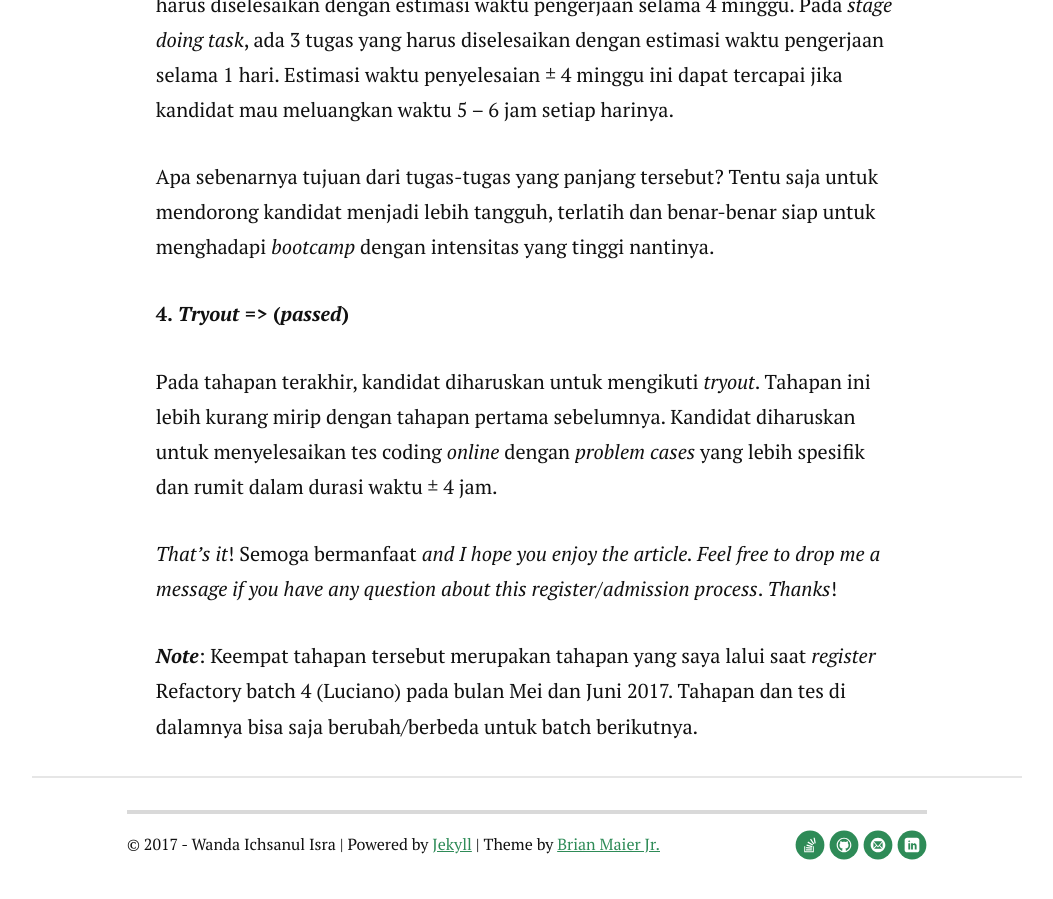
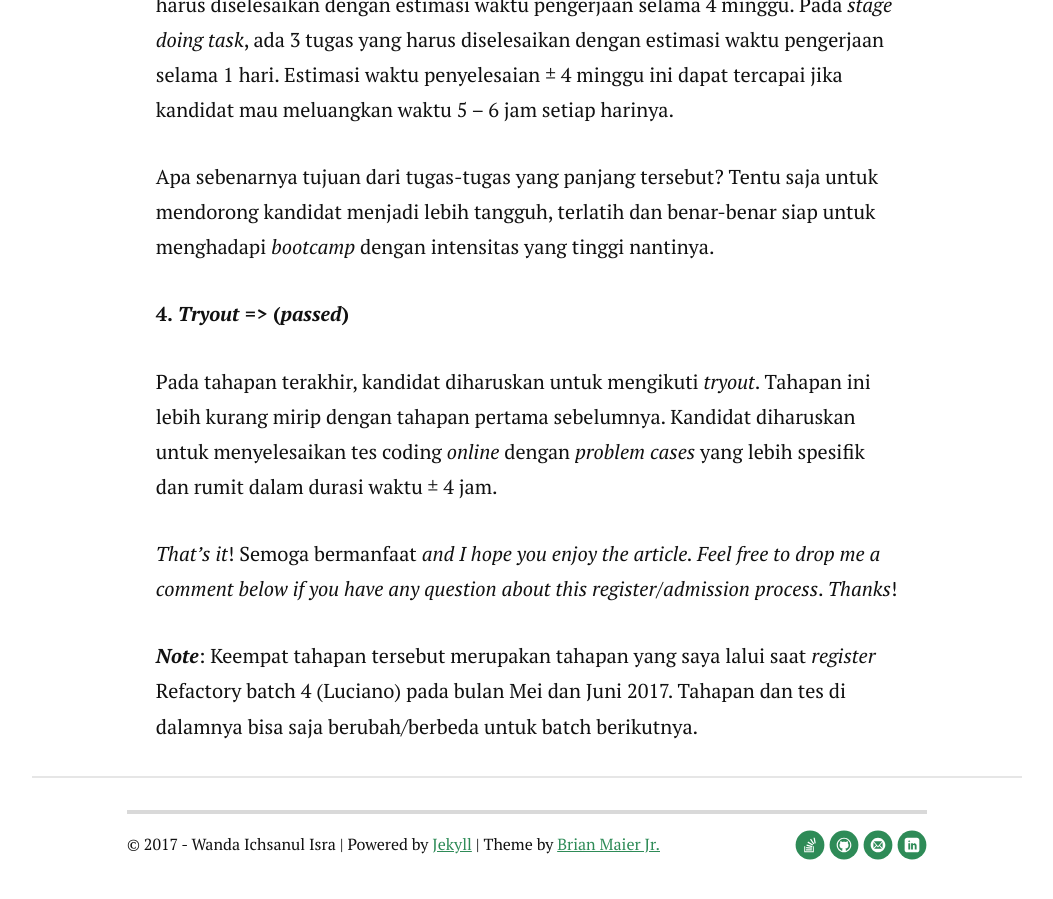
Before and after one commit to wlisrausr/wlisra.github.io, a Jekyll site: the page built from _posts/2017-06-16-register-experience-at-refactory-coding-bootcamp.markdown, in a window 1280 px wide and 900 px high, scrolled down 3916 px. Shown: the whole window, without its empty margins (113-1166 px from the left). Built offline with Jekyll 4.4.1, drawn with Linux system fonts in a browser that asks for light colours; nearby versions of some CDN libraries; comment, search, counter and statistics services are not loaded.

Commit message:
Just tiny update in closing sentence

```diff
--- a/_posts/2017-06-16-register-experience-at-refactory-coding-bootcamp.markdown
+++ b/_posts/2017-06-16-register-experience-at-refactory-coding-bootcamp.markdown
@@ -51,6 +51,6 @@ Apa sebenarnya tujuan dari tugas-tugas yang panjang tersebut? Tentu saja untuk m
 
 Pada tahapan terakhir, kandidat diharuskan untuk mengikuti *tryout*. Tahapan ini lebih kurang mirip dengan tahapan pertama sebelumnya. Kandidat diharuskan untuk menyelesaikan tes coding *online* dengan *problem cases* yang lebih spesifik dan rumit dalam durasi waktu ± 4 jam.
 
-*That’s it*! Semoga bermanfaat *and I hope you enjoy the article. Feel free to drop me a message if you have any question about this register/admission process*. *Thanks*!
+*That’s it*! Semoga bermanfaat *and I hope you enjoy the article. Feel free to drop me a comment below if you have any question about this register/admission process*. *Thanks*!
 
 ***Note***: Keempat tahapan tersebut merupakan tahapan yang saya lalui saat *register* Refactory batch 4 (Luciano) pada bulan Mei dan Juni 2017. Tahapan dan tes di dalamnya bisa saja berubah/berbeda untuk batch berikutnya.
```
